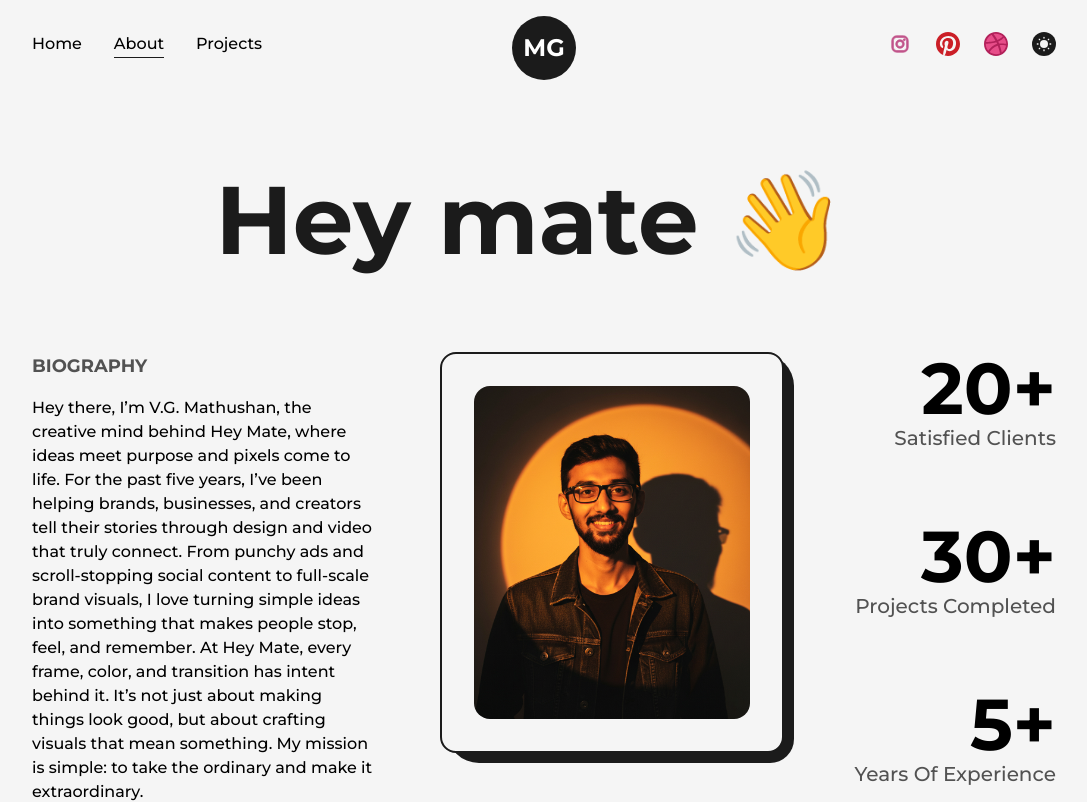
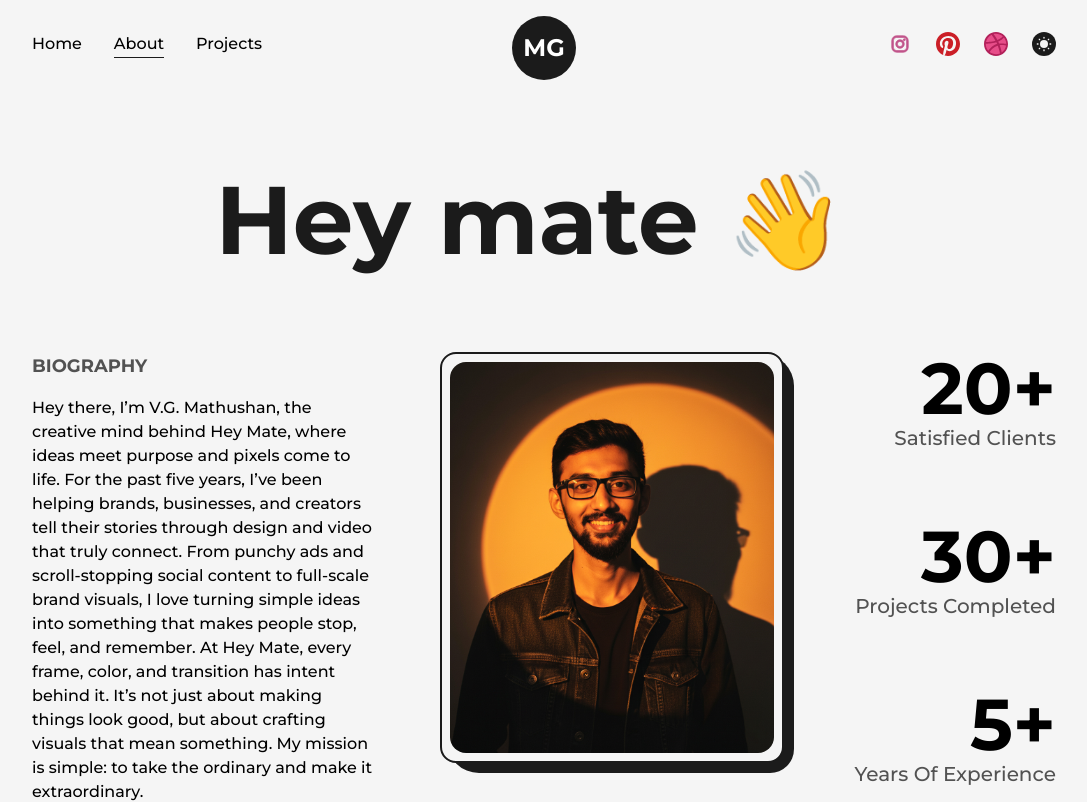
Before and after one commit to shas99/BeyondMotion, a Next.js app: page /about in a window 1280 px wide. Shown: the top 802 px of the page, without its empty margins (96-1183 px from the left). Built offline with nearby package versions, Linux system fonts and the light colour scheme.

Commit message:
changed image margin

```diff
--- a/src/pages/about.js
+++ b/src/pages/about.js
@@ -86,7 +86,7 @@ My mission is simple: to take the ordinary and make it extraordinary.
               </p> */}
             </div>
             <div className="relative col-span-3 h-max rounded-2xl border-2 border-solid border-dark
-            bg-light p-8 dark:border-light dark:bg-dark
+            bg-light p-2 dark:border-light dark:bg-dark
             xl:col-span-4 md:col-span-8 md:order-1
             ">
               <div
```
